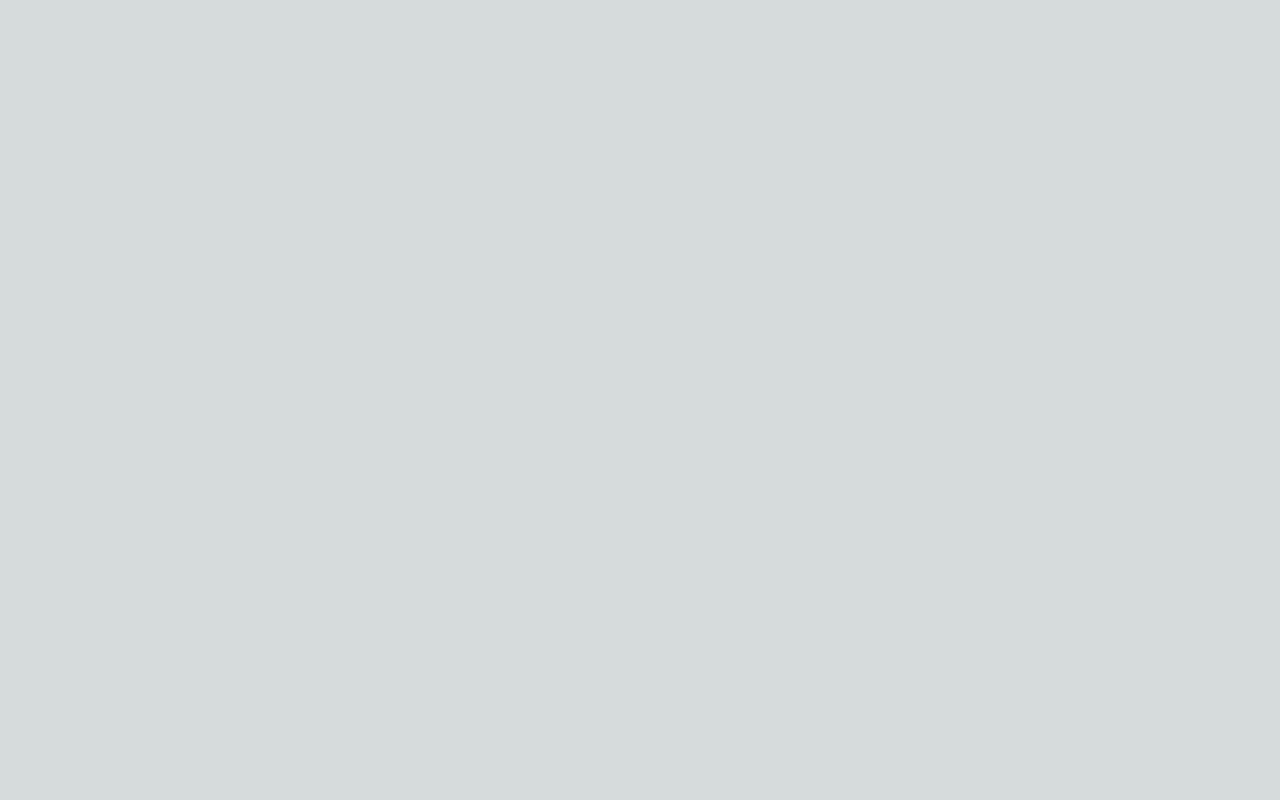
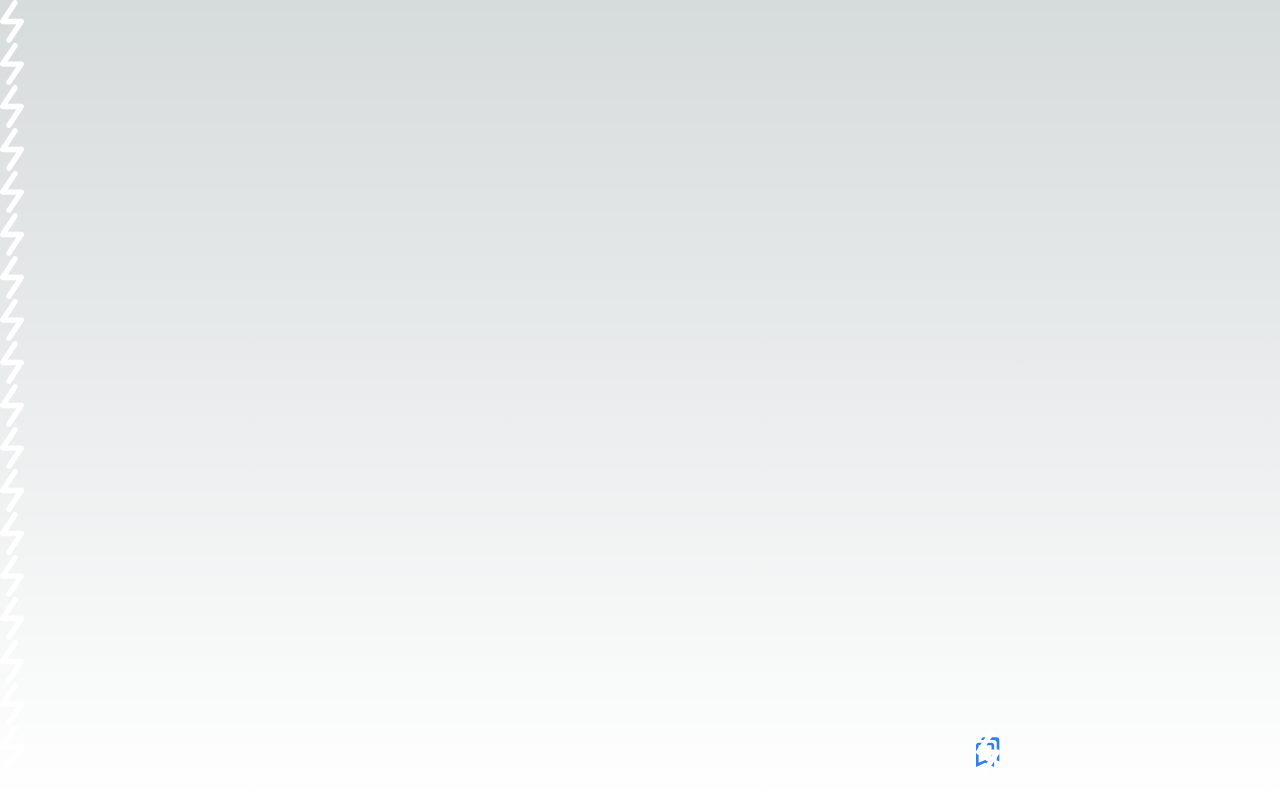
Before and after one commit to Raihan-21/simpul-quicks, a Next.js app: page / in a window 1280 px wide. Built offline with nearby package versions, Linux system fonts and the light colour scheme.

Commit message:
create quicks component

```diff
--- a/package.json
+++ b/package.json
@@ -9,6 +9,10 @@
     "lint": "next lint"
   },
   "dependencies": {
+    "@chakra-ui/react": "^2.8.2",
+    "@emotion/react": "^11.11.4",
+    "@emotion/styled": "^11.11.5",
+    "framer-motion": "^11.1.7",
     "next": "14.2.3",
     "react": "^18",
     "react-dom": "^18",
--- a/src/app/components/atoms/FloatingActionButton.tsx
+++ b/src/app/components/atoms/FloatingActionButton.tsx
@@ -1,9 +1,26 @@
-import React from "react";
+"use client";
 
-const FloatingActionButton = ({ bgColor }: { bgColor: string }) => {
+import React, { HTMLAttributes, ReactNode } from "react";
+
+const FloatingActionButton = ({
+  children,
+  bgColor,
+  className,
+  onClick,
+  ...props
+}: {
+  children: ReactNode;
+  bgColor: string;
+  className?: string;
+  onClick: () => void;
+} & HTMLAttributes<HTMLButtonElement>) => {
   return (
-    <button className={`bg-${bgColor} rounded-full w-[20px] h-[20px]`}>
-      FloatingActionButton
+    <button
+      className={`bg-${bgColor} flex justify-center items-center  rounded-full w-[56px] h-[56px] ${className}`}
+      onClick={onClick}
+      {...props}
+    >
+      {children}
     </button>
   );
 };
--- /dev/null
+++ b/src/app/components/organisms/FloatingAction.tsx
@@ -0,0 +1,59 @@
+"use client";
+
+import Image from "next/image";
+import React, { ReactElement, ReactNode, useState } from "react";
+import FloatingActionButton from "../atoms/FloatingActionButton";
+import { action } from "@/app/types";
+
+const FloatingAction = ({
+  bgColor = "primary",
+  actions,
+  onClick,
+}: {
+  bgColor?: string;
+  actions: action[];
+  onClick: () => void;
+}) => {
+  const [isExpanded, setIsExpanded] = useState<boolean>(false);
+
+  return (
+    <div className="fixed bottom-5 right-5 ">
+      <FloatingActionButton
+        bgColor={bgColor}
+        onClick={() => {
+          setIsExpanded((prevState) => !prevState);
+          onClick();
+        }}
+        className="relative z-[1]"
+      >
+        <Image
+          src={"/icons/icon-bolt.svg"}
+          width={24}
+          height={24}
+          alt="icon-bolt"
+        />
+      </FloatingActionButton>
+      <div className="min-w-[300px] bg-white"></div>
+      <div
+        className={` ${
+          isExpanded ? "-left-[100%]" : ""
+        } absolute top-0  flex justify-center items-center `}
+      >
+        {actions.length > 0 &&
+          actions.map((action) => (
+            <FloatingActionButton
+              bgColor={action.buttonColor}
+              onClick={() => {
+                action.onClick();
+              }}
+            >
+              <Image src={action.icon} width={24} height={24} alt="icon-bolt" />
+            </FloatingActionButton>
+          ))}
+        {/* {children} */}
+      </div>
+    </div>
+  );
+};
+
+export default FloatingAction;
--- a/src/app/components/organisms/FloatingActionButton.tsx
+++ /dev/null
@@ -1,19 +0,0 @@
-import React, { ReactNode } from "react";
-
-const FloatingActionButton = ({
-  children,
-  bgColor,
-}: {
-  children: ReactNode;
-  bgColor: string;
-}) => {
-  return (
-    <div>
-      <button
-        className={`bg-${bgColor} rounded-full w-[20px] h-[20px]`}
-      ></button>
-    </div>
-  );
-};
-
-export default FloatingActionButton;
--- /dev/null
+++ b/src/app/components/organisms/Quicks.tsx
@@ -0,0 +1,58 @@
+"use client";
+import React, { useState } from "react";
+import Image from "next/image";
+import FloatingAction from "@/app/components/organisms/FloatingAction";
+import FloatingActionButton from "@/app/components/atoms/FloatingActionButton";
+import { action } from "@/app/types";
+
+const Quicks = () => {
+  const [isExpanded, setIsExpanded] = useState<boolean>(false);
+  const [showPopup, setShowPopup] = useState<boolean>(false);
+  const [currentPopup, setCurrentPopup] = useState<string>("");
+
+  const onTaskClick = async () => {
+    console.log("task active");
+    setCurrentPopup("tasks");
+    setShowPopup(true);
+  };
+  const [actions, setActions] = useState<action[]>([
+    {
+      id: "tasks",
+      icon: "/icons/icon-bookmark.svg",
+      buttonColor: "light-gray",
+      onClick: onTaskClick,
+    },
+  ]);
+
+  const onFloatingBtnClick = async () => {
+    console.log("expand");
+    // setIsExpanded((prevState) => !prevState);
+  };
+  return (
+    <FloatingAction
+      bgColor="primary"
+      // isExpanded={isExpanded}
+      actions={actions}
+      onClick={onFloatingBtnClick}
+    >
+      {/* <FloatingActionButton bgColor="light-gray" onClick={onTaskClick}>
+        <Image
+          src={"/icons/icon-answer-outlined.svg"}
+          width={24}
+          height={24}
+          alt="icon-bolt"
+        />
+      </FloatingActionButton>
+      <FloatingActionButton bgColor="light-gray" onClick={onTaskClick}>
+        <Image
+          src={"/icons/icon-bookmark.svg"}
+          width={24}
+          height={24}
+          alt="icon-bolt"
+        />
+      </FloatingActionButton> */}
+    </FloatingAction>
+  );
+};
+
+export default Quicks;
--- a/src/app/layout.tsx
+++ b/src/app/layout.tsx
@@ -1,8 +1,10 @@
 import type { Metadata } from "next";
-import { Inter } from "next/font/google";
+import { Inter, Lato } from "next/font/google";
 import "./globals.css";
 
 const inter = Inter({ subsets: ["latin"] });
+
+const lato = Lato({ subsets: ["latin"], weight: ["400", "700"] });
 
 export const metadata: Metadata = {
   title: "Create Next App",
@@ -16,7 +18,7 @@
 }>) {
   return (
     <html lang="en">
-      <body className={inter.className}>{children}</body>
+      <body className={lato.className}>{children}</body>
     </html>
   );
 }
--- a/src/app/page.tsx
+++ b/src/app/page.tsx
@@ -1,5 +1,129 @@
 import Image from "next/image";
+import FloatingAction from "./components/organisms/FloatingAction";
+import FloatingActionButton from "./components/atoms/FloatingActionButton";
+import Quicks from "./components/organisms/Quicks";
 
 export default function Home() {
-  return <main className="min-h-100vh"></main>;
+  const onTaskClick = async () => {
+    "use server";
+    console.log("clicked");
+  };
+
+  const onFloatingBtnClick = async () => {
+    "use server";
+    console.log("expand");
+  };
+  return (
+    <main className=" min-h-[100vh]">
+      <Image
+        src={"/icons/icon-bolt.svg"}
+        width={24}
+        height={24}
+        alt="icon-bolt"
+      />
+      <Image
+        src={"/icons/icon-bolt.svg"}
+        width={24}
+        height={24}
+        alt="icon-bolt"
+      />
+      <Image
+        src={"/icons/icon-bolt.svg"}
+        width={24}
+        height={24}
+        alt="icon-bolt"
+      />
+      <Image
+        src={"/icons/icon-bolt.svg"}
+        width={24}
+        height={24}
+        alt="icon-bolt"
+      />
+      <Image
+        src={"/icons/icon-bolt.svg"}
+        width={24}
+        height={24}
+        alt="icon-bolt"
+      />
+      <Image
+        src={"/icons/icon-bolt.svg"}
+        width={24}
+        height={24}
+        alt="icon-bolt"
+      />
+      <Image
+        src={"/icons/icon-bolt.svg"}
+        width={24}
+        height={24}
+        alt="icon-bolt"
+      />
+      <Image
+        src={"/icons/icon-bolt.svg"}
+        width={24}
+        height={24}
+        alt="icon-bolt"
+      />
+      <Image
+        src={"/icons/icon-bolt.svg"}
+        width={24}
+        height={24}
+        alt="icon-bolt"
+      />
+      <Image
+        src={"/icons/icon-bolt.svg"}
+        width={24}
+        height={24}
+        alt="icon-bolt"
+      />
+      <Image
+        src={"/icons/icon-bolt.svg"}
+        width={24}
+        height={24}
+        alt="icon-bolt"
+      />
+      <Image
+        src={"/icons/icon-bolt.svg"}
+        width={24}
+        height={24}
+        alt="icon-bolt"
+      />
+      <Image
+        src={"/icons/icon-bolt.svg"}
+        width={24}
+        height={24}
+        alt="icon-bolt"
+      />
+      <Image
+        src={"/icons/icon-bolt.svg"}
+        width={24}
+        height={24}
+        alt="icon-bolt"
+      />
+      <Image
+        src={"/icons/icon-bolt.svg"}
+        width={24}
+        height={24}
+        alt="icon-bolt"
+      />
+      <Image
+        src={"/icons/icon-bolt.svg"}
+        width={24}
+        height={24}
+        alt="icon-bolt"
+      />
+      <Image
+        src={"/icons/icon-bolt.svg"}
+        width={24}
+        height={24}
+        alt="icon-bolt"
+      />
+      <Image
+        src={"/icons/icon-bolt.svg"}
+        width={24}
+        height={24}
+        alt="icon-bolt"
+      />
+      <Quicks />
+    </main>
+  );
 }
--- /dev/null
+++ b/src/app/types/index.tsx
@@ -0,0 +1,8 @@
+interface action {
+  id: string;
+  icon: string;
+  buttonColor: string;
+  onClick: () => void;
+}
+
+export type { action };
```
Also changed, not shown: 1 other file (tests, documents, lock files or other folders).
